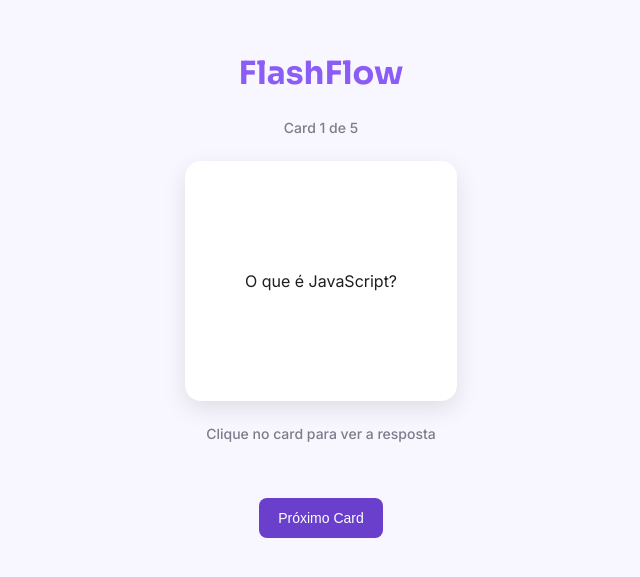
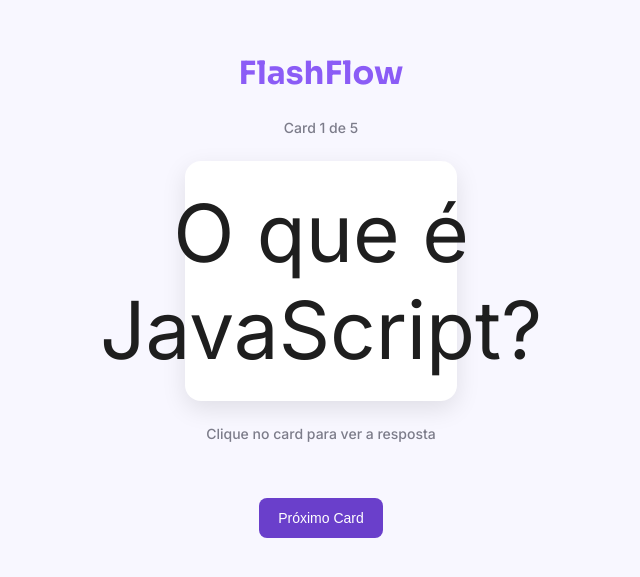
Before and after one commit to daiannystorch/FlashFlow, a plain HTML site: page index.html in a window 1280 px wide. Shown: the part 105-682 px from the top of the page, without its empty margins (319-959 px from the left). Drawn offline with Linux system fonts and the light colour scheme.

Commit message:
Change font size for pergunta and resposta classes

```diff
--- a/style.css
+++ b/style.css
@@ -50,7 +50,7 @@ body {
   padding: 24px;
 }
 .pergunta, .resposta {
-  font-size: auto;
+  font-size: 80px;
   text-align: center;
   font-weight: 400;
   color: #1e1e1e;
```
